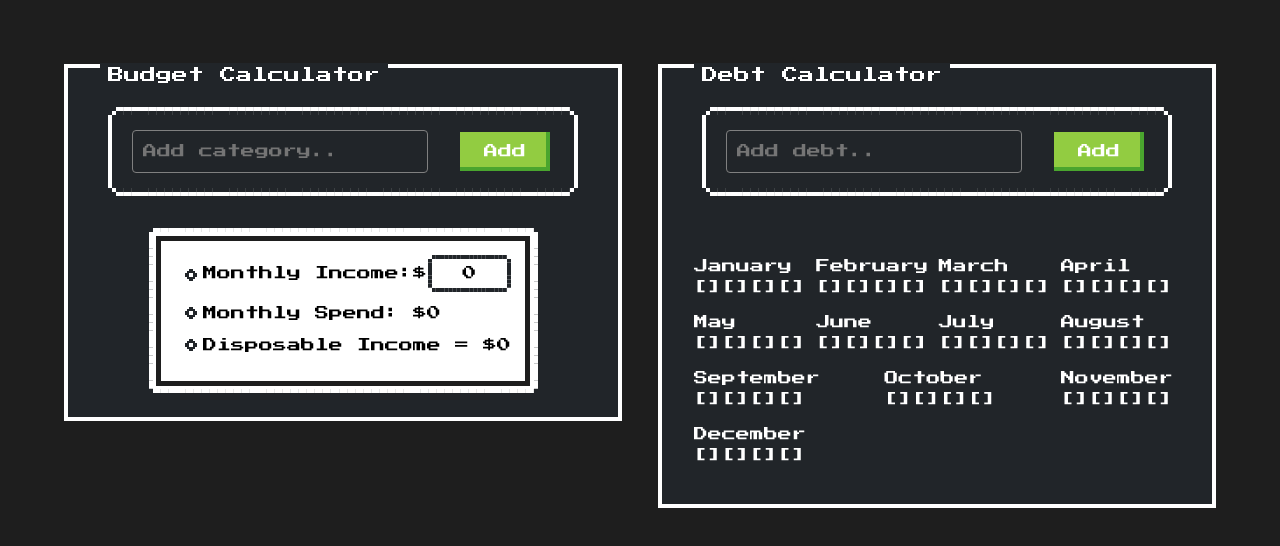
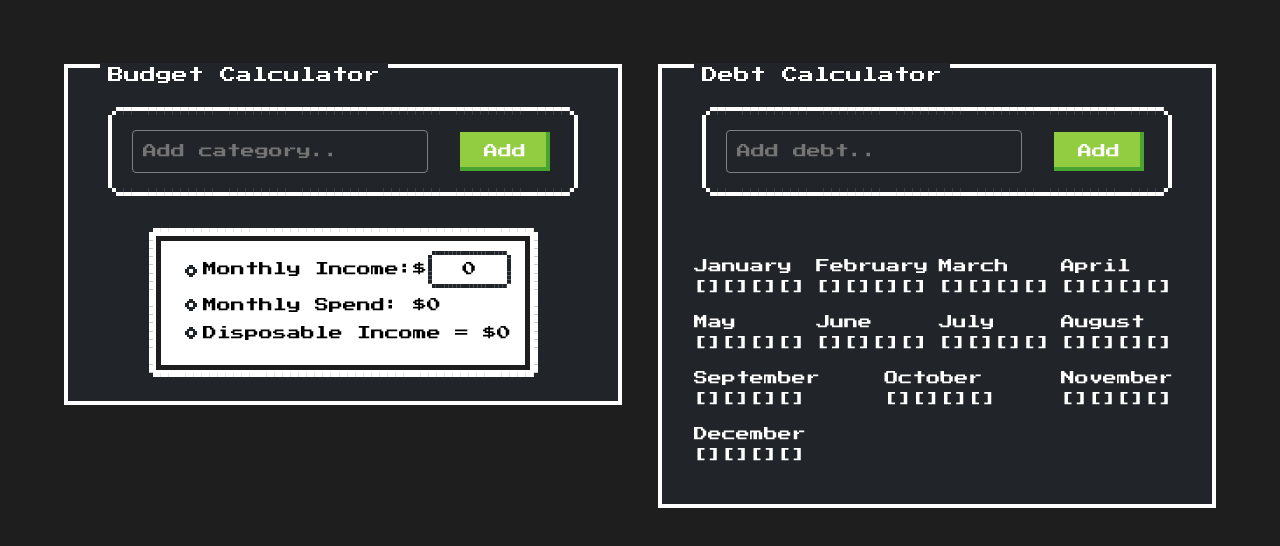
Before and after one commit to kyletucci/debt-fix, a React (Vite) app: page / in a window 1280 px wide. Shown: the top 546 px of the page. Built offline with nearby package versions, Linux system fonts and the light colour scheme.

Commit message:
minor changes

```diff
--- a/src/App.css
+++ b/src/App.css
@@ -85,7 +85,6 @@ html {
   flex-direction: column;
   justify-content: space-evenly;
   border: 5px solid #1e1e1e;
-  height: 150px;
   margin: 0;
   padding: 1em;
 }
--- a/src/components/Debts/index.jsx
+++ b/src/components/Debts/index.jsx
@@ -38,8 +38,6 @@ const Debts = () => {
     setDebts([...debts, { id: crypto.randomUUID(), title: title }]);
     setTitle("");
   };
-
-  console.log(debts);
 
   const onDeleteDebt = (debtId) => {
     const newDebts = debts.filter((debt) => debt.id !== debtId);
```
